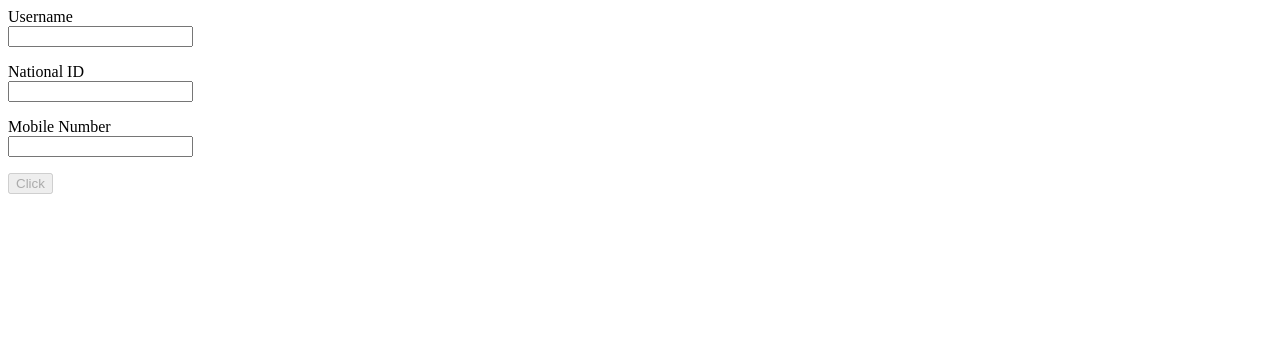
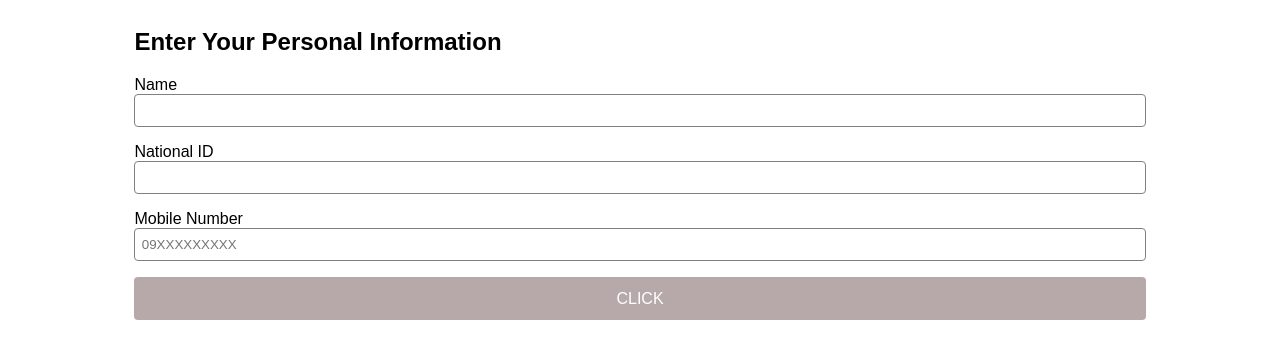
Before and after one commit to yanmoenaing118/ydkjs, a website: page form.html in a window 1280 px wide. Drawn offline with Linux system fonts and the light colour scheme.

Commit message:
form style

```diff
--- a/form.html
+++ b/form.html
@@ -7,29 +7,75 @@
   <title>Document</title>
 
   <style>
+    body {
+      font-family: Arial, Helvetica, sans-serif;
+    }
     label,
     input {
       display: block;
+      max-width: 100%;
     }
 
+    form {
+      display: flex;
+      flex-direction: column;
+      overflow: hidden;
+      width: 80%;
+      margin: auto;
+    }
+
+    form > div {
+      flex: 1;
+    }
     .form-group {
       margin-bottom: 1rem;
+      display: flex;
+      flex-direction: column;
     }
 
     .error {
       color: red;
     }
 
+    input {
+      border-radius: 4px;
+      border: 1px solid gray;
+      padding: .5rem 0.4rem;
+      color: #333;
+    }
+
     input:invalid {
       outline-color: red;
+    }
+
+    button {
+      transition: background-color .2s ease-in;
+      background: none;
+      border: none;
+      width: 100%;
+      padding: .8rem;
+      background: red;
+      border-radius: 4px;
+      color: white;
+      font-size: 16px;
+      text-transform: uppercase;
+      cursor: pointer;
+    }
+
+    button:disabled {
+      background-color: rgb(183, 169, 169);
+      cursor: not-allowed;
     }
   </style>
 </head>
 
 <body>
   <form class="form">
+    <div>
+      <h2>Enter Your Personal Information</h2>
+    </div>
     <div class="form-group">
-      <label for="username">Username</label>
+      <label for="username">Name</label>
       <input type="text" name="username" id="username" />
       <div class="error"></div>
     </div>
@@ -42,11 +88,13 @@
 
     <div class="form-group">
       <label for="phone">Mobile Number</label>
-      <input type="text" name="phone" id="phone" />
+      <input type="text" name="phone" id="phone" placeholder="09XXXXXXXXX" />
       <div class="error"></div>
     </div>
 
-    <button type="submit" id="submit" disabled>Click</button>
+    <div class="form-group">
+      <button type="submit" id="submit" disabled>Click</button>
+    </div>
   </form>
 
   <script>
@@ -132,7 +180,6 @@
       const value = input.value;
       const errors = {};
       if(validators.pattern) {
-
         if(input.matches(":invalid")) {
           errors["pattern"] = `Invalid input`;
         }
```
